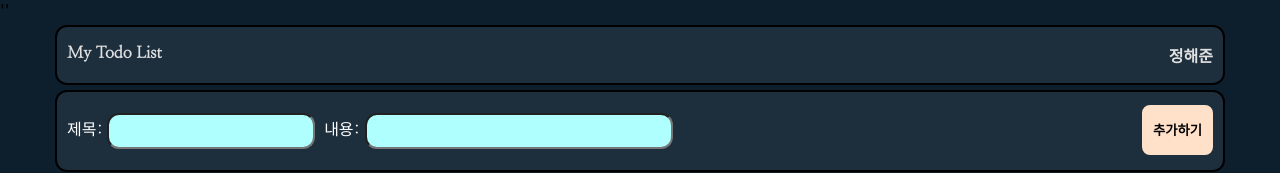
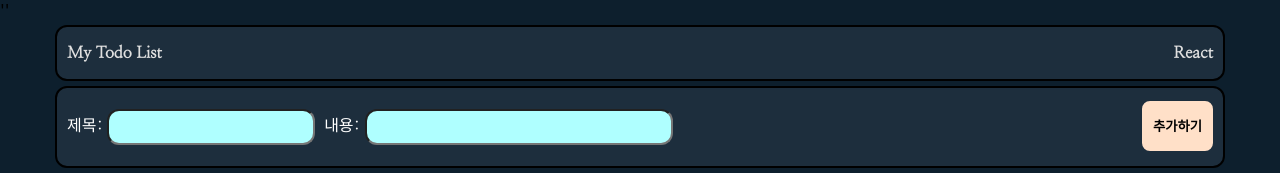
Before and after one commit to DecidedCard/React-todolist, a React (Create React App) app: page / in a window 1280 px wide. Shown: the top 173 px of the page. Built offline with nearby package versions, Linux system fonts and the light colour scheme.

Commit message:
docx: 마크다운 작성 및 이미지 변경

```diff
--- a/src/components/Header.jsx
+++ b/src/components/Header.jsx
@@ -41,7 +41,7 @@ function Header({ contents, setContents }) {
     <header>
       <section className="title">
         <p>My Todo List</p>
-        <p>정해준</p>
+        <p>React</p>
       </section>
       <section className="add-todo">
         <form className="content-add" onSubmit={addSubmitEvent}>
```
Also changed, not shown: pageImage.PNG.
